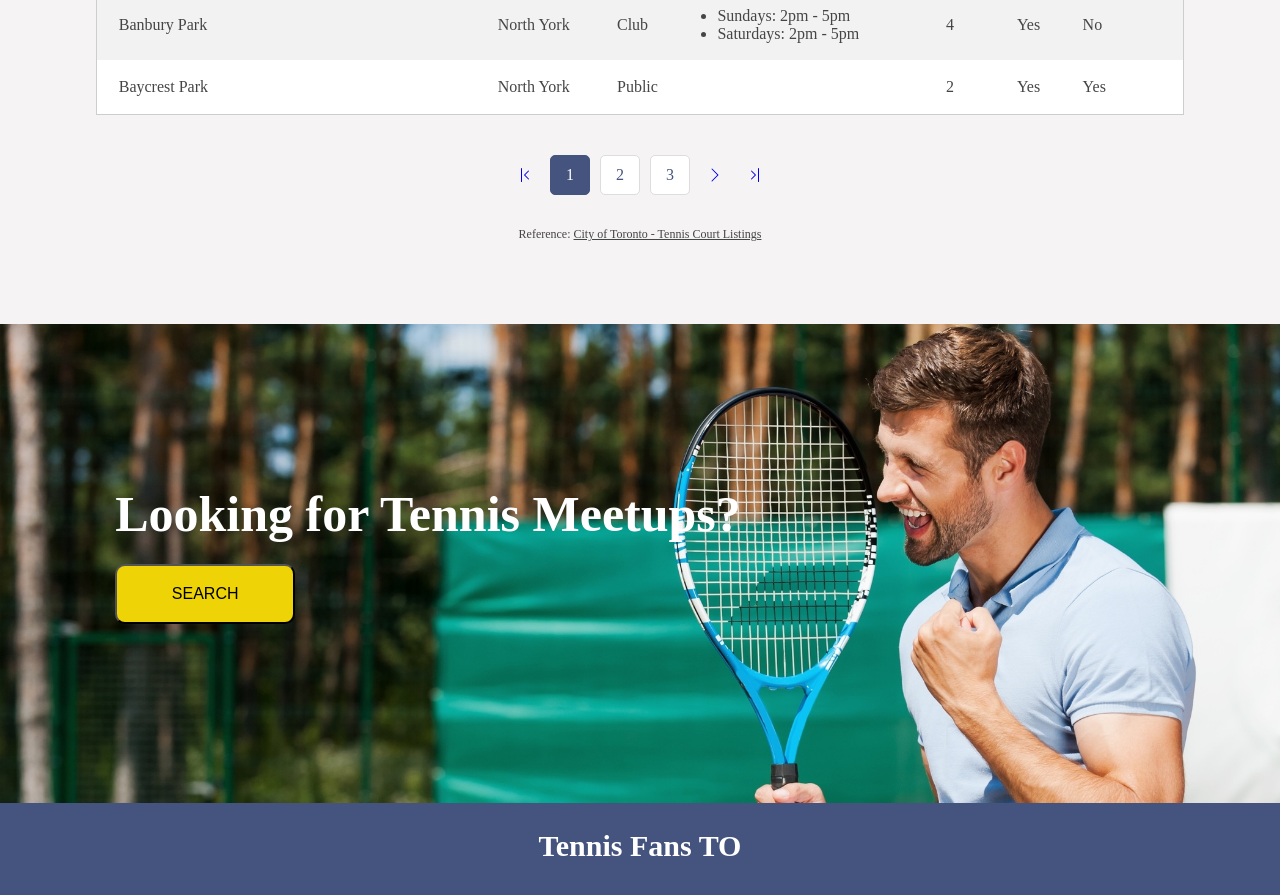
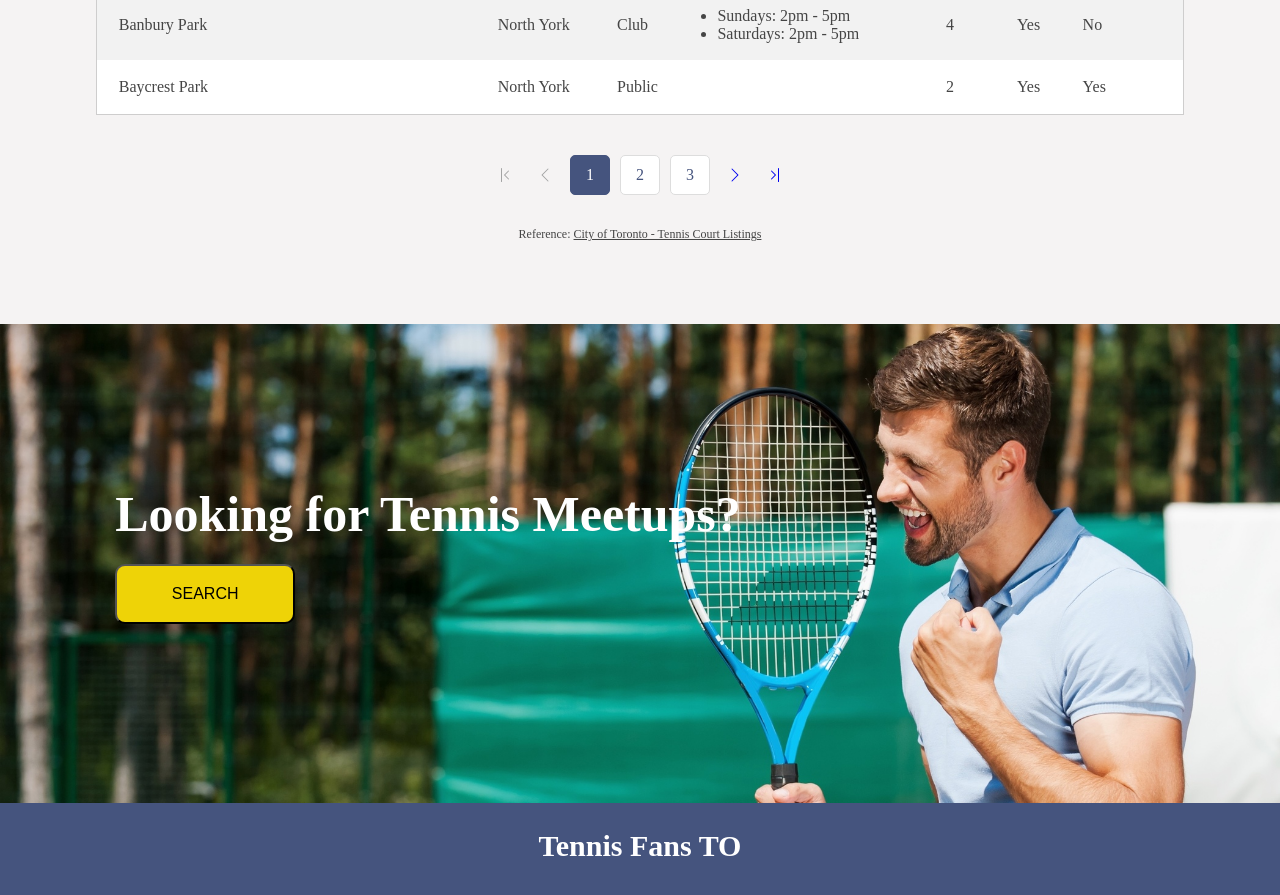
Before and after one commit to Chihiro88G/tennis-fans-to, a React (Create React App) app: page / in a window 1280 px wide. Shown: the part 1500-2395 px from the top of the page. Built offline with nearby package versions, Linux system fonts and the light colour scheme.

Commit message:
updated logic to show arrows

```diff
--- a/src/App.css
+++ b/src/App.css
@@ -195,6 +195,10 @@ nav li {
 
 .arrows {
   margin: 12px;
+}
+
+.disabled-arrow {
+  color: #a4a4a4;
 }
 
 .filters {
--- a/src/components/Pagenation.tsx
+++ b/src/components/Pagenation.tsx
@@ -31,24 +31,63 @@ function Pagenation({ courtsPerPage, totalCourts, setCurrentPage, currentPage}:
     setCurrentPage(pageNumber);
   });
 
-  return (
-    <div>
-      <ul className="pagination">
+  const leftBarArrow = currentPage > 1 ?
     <a
       onClick={(e) => setCurrentPageNo(1, e)}
       href="!#"
     >
       <LeftBarArrow />
     </a>
+    :
+    <span className='disabled-arrow'>
+      <LeftBarArrow />
+    </span>
+  ;
 
-        {currentPage > 1 &&
+  const rightBarArrow = currentPage !== totalPages ?
+    <a
+      onClick={(e) => setCurrentPageNo(totalPages, e)}
+      href="!#"
+    >
+      <RightBarArrow />
+    </a>
+    :
+    <span className='disabled-arrow'>
+      <RightBarArrow />
+    </span>
+;
+
+  const leftArrow = currentPage > 1 ?
     <a
       onClick={(e) => setCurrentPageNo(currentPage - 1, e)}
       href="!#"
     >
       <LeftArrow />
     </a>
-        }
+    :
+    <span className='disabled-arrow'>
+     <LeftArrow />
+    </span>
+  ;
+
+  const rightArrow = totalPages !== currentPage ?
+    <a
+      onClick={(e) => setCurrentPageNo(currentPage + 1, e)}
+      href="!#"
+    >
+      <RightArrow />
+    </a>
+    :
+    <span className='disabled-arrow'>
+       <RightArrow />
+    </span>
+  ;
+
+  return (
+    <div>
+      <ul className="pagination">
+        {leftBarArrow}
+        {leftArrow}
 
         {visiblePageNumbers.map((number) => (
           <li
@@ -65,22 +104,8 @@ function Pagenation({ courtsPerPage, totalCourts, setCurrentPage, currentPage}:
           </li>
         ))}
 
-        {totalPages !== currentPage &&
-          <a
-            onClick={(e) => setCurrentPageNo(currentPage + 1, e)}
-            href="!#"
-          >
-            <RightArrow />
-          </a>
-        }
-
-        <a
-          onClick={(e) => setCurrentPageNo(totalPages, e)}
-          href="!#"
-        >
-          <RightBarArrow />
-        </a>
-
+        {rightArrow}
+        {rightBarArrow}
       </ul>
     </div>
   );
```
Lines whose indentation alone changed are shown as unchanged.
